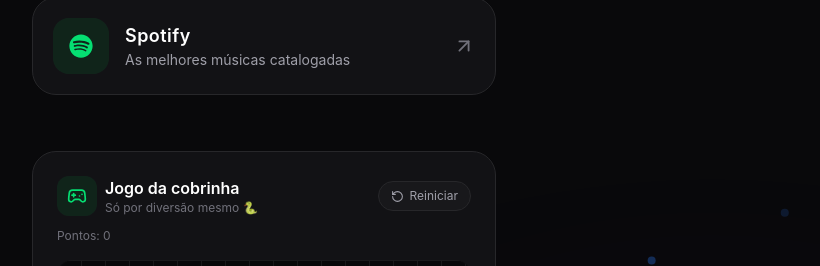
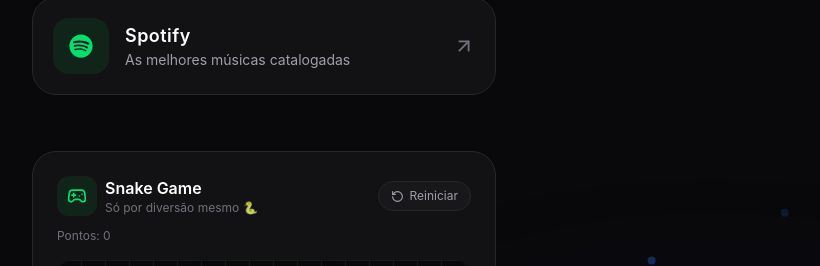
Before and after one commit to marcosfrancomarinho/meu-perfil, a React (Vite) app: page / in a window 1280 px wide. Shown: the part 1095-1361 px from the top of the page, without its empty margins (376-1196 px from the left). Built offline with nearby package versions, Linux system fonts and the light colour scheme.

Commit message:
Atualizar o SnakeGame.tsx

```diff
--- a/src/components/SnakeGame/SnakeGame.tsx
+++ b/src/components/SnakeGame/SnakeGame.tsx
@@ -57,7 +57,7 @@
             <Gamepad2 size={18} className='sm:size-5' />
           </div>
           <div>
-            <h3 className='text-sm font-semibold sm:text-base'>Jogo da cobrinha</h3>
+            <h3 className='text-sm font-semibold sm:text-base'>Snake Game</h3>
             <p className='text-[11px] text-zinc-500 sm:text-xs'>Só por diversão mesmo 🐍</p>
           </div>
         </div>
```
